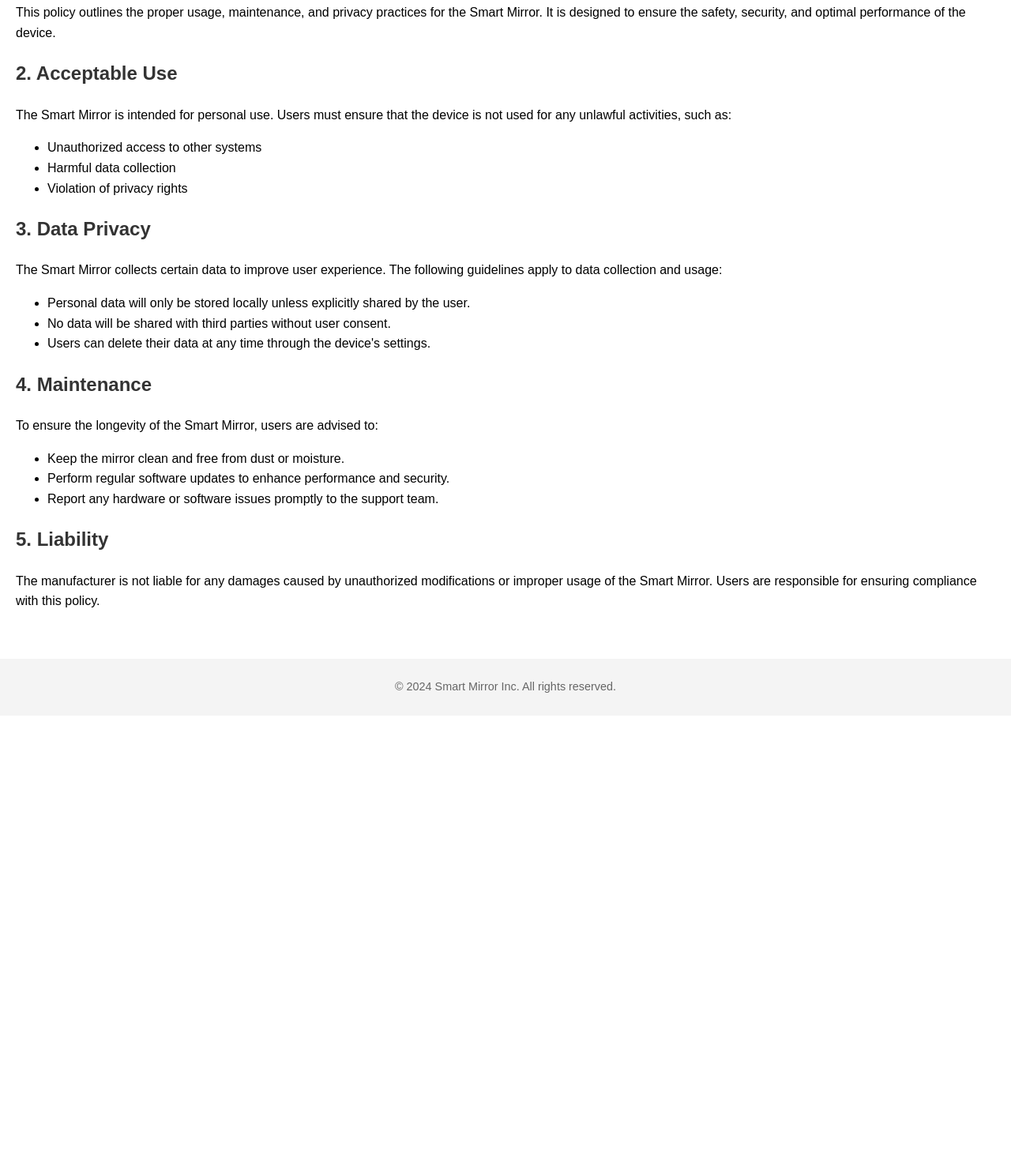
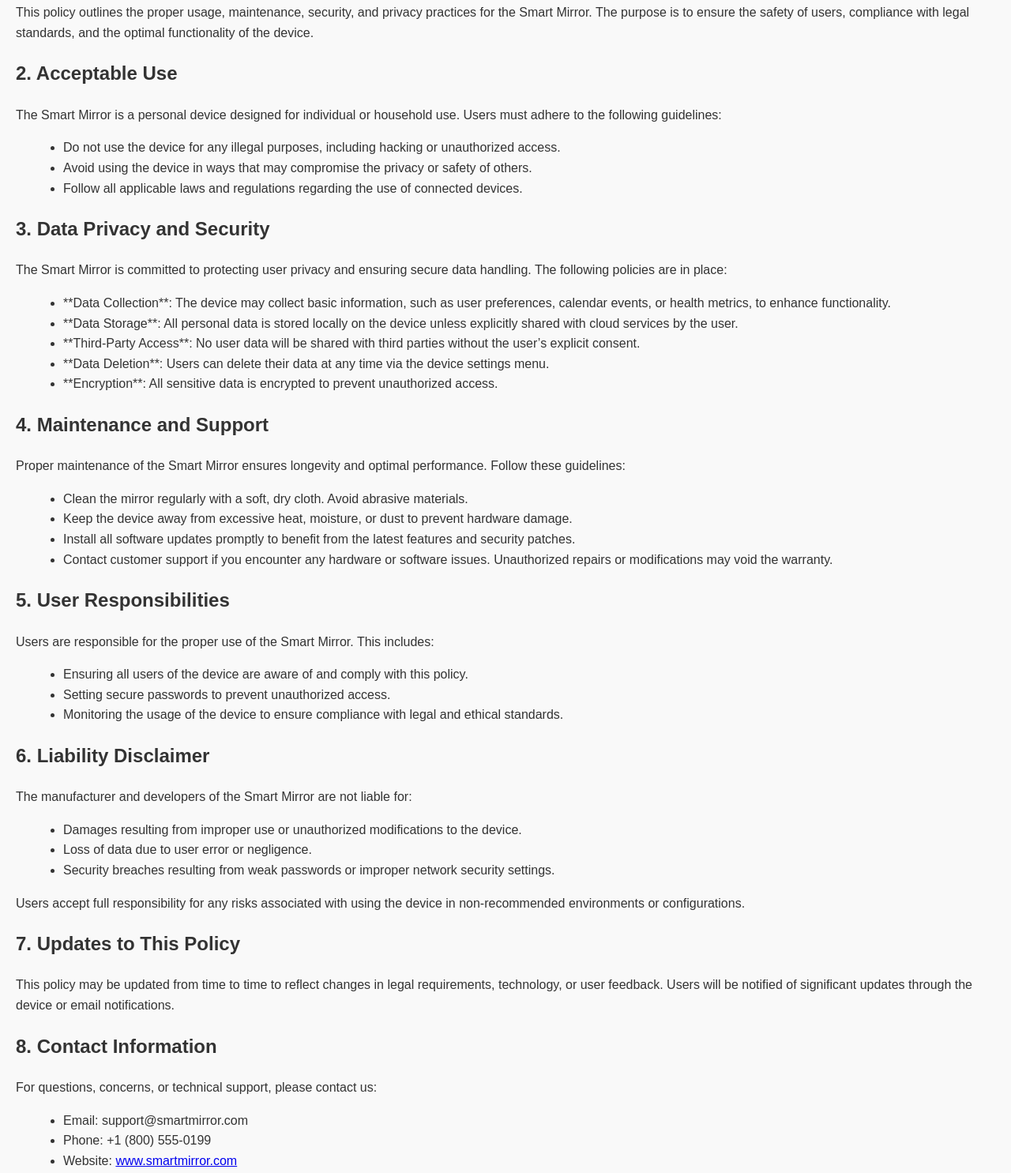
Before and after one commit to jesse01537/smart-mirror-policy, a plain HTML site: page privacy-policy.html in a window 1280 px wide. Shown: the part 209-1694 px from the top of the page at 79% size. Before the commit the page ends 1115 px from the top, so only its background shows below. Drawn offline with Linux system fonts and the light colour scheme.

Commit message:
privacy-policy.html

```diff
--- a/privacy-policy.html
+++ b/privacy-policy.html
@@ -10,6 +10,8 @@
             line-height: 1.6;
             margin: 0;
             padding: 0;
+            background-color: #f9f9f9;
+            color: #333;
         }
         header {
             background-color: #4CAF50;
@@ -34,6 +36,9 @@
             font-size: 0.9em;
             color: #666;
         }
+        ul {
+            margin-left: 20px;
+        }
     </style>
 </head>
 <body>
@@ -46,55 +51,116 @@
     <section>
         <h2>1. Purpose</h2>
         <p>
-            This policy outlines the proper usage, maintenance, and privacy practices for the Smart Mirror. It is designed to
-            ensure the safety, security, and optimal performance of the device.
+            This policy outlines the proper usage, maintenance, security, and privacy practices for the Smart Mirror. The
+            purpose is to ensure the safety of users, compliance with legal standards, and the optimal functionality of the
+            device.
         </p>
     </section>
 
     <section>
         <h2>2. Acceptable Use</h2>
         <p>
-            The Smart Mirror is intended for personal use. Users must ensure that the device is not used for any unlawful
-            activities, such as:
+            The Smart Mirror is a personal device designed for individual or household use. Users must adhere to the following
+            guidelines:
         </p>
         <ul>
-            <li>Unauthorized access to other systems</li>
-            <li>Harmful data collection</li>
-            <li>Violation of privacy rights</li>
+            <li>Do not use the device for any illegal purposes, including hacking or unauthorized access.</li>
+            <li>Avoid using the device in ways that may compromise the privacy or safety of others.</li>
+            <li>Follow all applicable laws and regulations regarding the use of connected devices.</li>
         </ul>
     </section>
 
     <section>
-        <h2>3. Data Privacy</h2>
+        <h2>3. Data Privacy and Security</h2>
         <p>
-            The Smart Mirror collects certain data to improve user experience. The following guidelines apply to data
-            collection and usage:
+            The Smart Mirror is committed to protecting user privacy and ensuring secure data handling. The following policies
+            are in place:
         </p>
         <ul>
-            <li>Personal data will only be stored locally unless explicitly shared by the user.</li>
-            <li>No data will be shared with third parties without user consent.</li>
-            <li>Users can delete their data at any time through the device's settings.</li>
+            <li>
+                **Data Collection**: The device may collect basic information, such as user preferences, calendar events, or
+                health metrics, to enhance functionality.
+            </li>
+            <li>
+                **Data Storage**: All personal data is stored locally on the device unless explicitly shared with cloud
+                services by the user.
+            </li>
+            <li>
+                **Third-Party Access**: No user data will be shared with third parties without the user’s explicit consent.
+            </li>
+            <li>
+                **Data Deletion**: Users can delete their data at any time via the device settings menu.
+            </li>
+            <li>
+                **Encryption**: All sensitive data is encrypted to prevent unauthorized access.
+            </li>
         </ul>
     </section>
 
     <section>
-        <h2>4. Maintenance</h2>
+        <h2>4. Maintenance and Support</h2>
         <p>
-            To ensure the longevity of the Smart Mirror, users are advised to:
+            Proper maintenance of the Smart Mirror ensures longevity and optimal performance. Follow these guidelines:
         </p>
         <ul>
-            <li>Keep the mirror clean and free from dust or moisture.</li>
-            <li>Perform regular software updates to enhance performance and security.</li>
-            <li>Report any hardware or software issues promptly to the support team.</li>
+            <li>Clean the mirror regularly with a soft, dry cloth. Avoid abrasive materials.</li>
+            <li>
+                Keep the device away from excessive heat, moisture, or dust to prevent hardware damage.
+            </li>
+            <li>Install all software updates promptly to benefit from the latest features and security patches.</li>
+            <li>
+                Contact customer support if you encounter any hardware or software issues. Unauthorized repairs or
+                modifications may void the warranty.
+            </li>
         </ul>
     </section>
 
     <section>
-        <h2>5. Liability</h2>
+        <h2>5. User Responsibilities</h2>
         <p>
-            The manufacturer is not liable for any damages caused by unauthorized modifications or improper usage of the
-            Smart Mirror. Users are responsible for ensuring compliance with this policy.
+            Users are responsible for the proper use of the Smart Mirror. This includes:
         </p>
+        <ul>
+            <li>Ensuring all users of the device are aware of and comply with this policy.</li>
+            <li>Setting secure passwords to prevent unauthorized access.</li>
+            <li>Monitoring the usage of the device to ensure compliance with legal and ethical standards.</li>
+        </ul>
+    </section>
+
+    <section>
+        <h2>6. Liability Disclaimer</h2>
+        <p>
+            The manufacturer and developers of the Smart Mirror are not liable for:
+        </p>
+        <ul>
+            <li>Damages resulting from improper use or unauthorized modifications to the device.</li>
+            <li>Loss of data due to user error or negligence.</li>
+            <li>Security breaches resulting from weak passwords or improper network security settings.</li>
+        </ul>
+        <p>
+            Users accept full responsibility for any risks associated with using the device in non-recommended environments or
+            configurations.
+        </p>
+    </section>
+
+    <section>
+        <h2>7. Updates to This Policy</h2>
+        <p>
+            This policy may be updated from time to time to reflect changes in legal requirements, technology, or user
+            feedback. Users will be notified of significant updates through the device or email notifications.
+        </p>
+    </section>
+
+    <section>
+        <h2>8. Contact Information</h2>
+        <p>
+            For questions, concerns, or technical support, please contact us:
+        </p>
+        <ul>
+            <li>Email: support@smartmirror.com</li>
+            <li>Phone: +1 (800) 555-0199</li>
+            <li>Website: <a href="https://www.smartmirror.com">www.smartmirror.com</a></li>
+        </ul>
     </section>
 </main>
 
```
